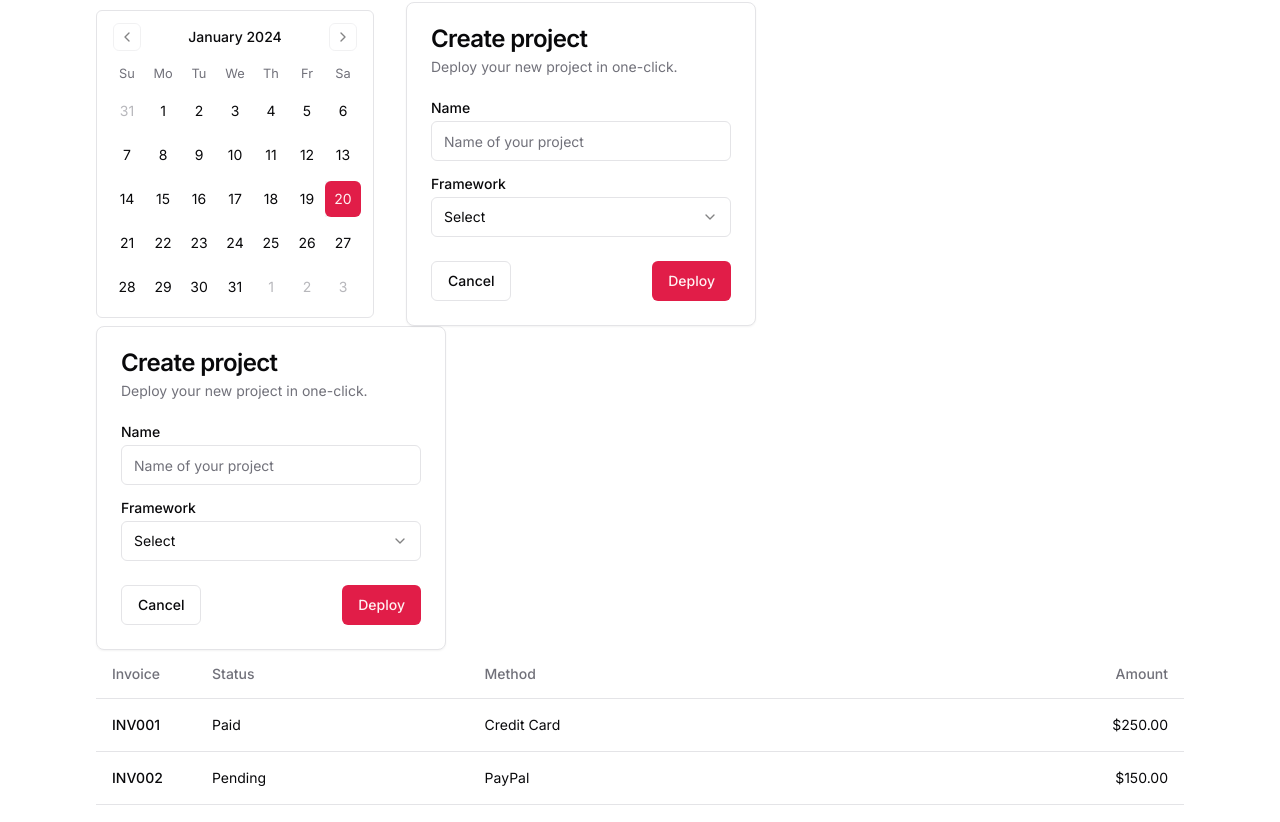
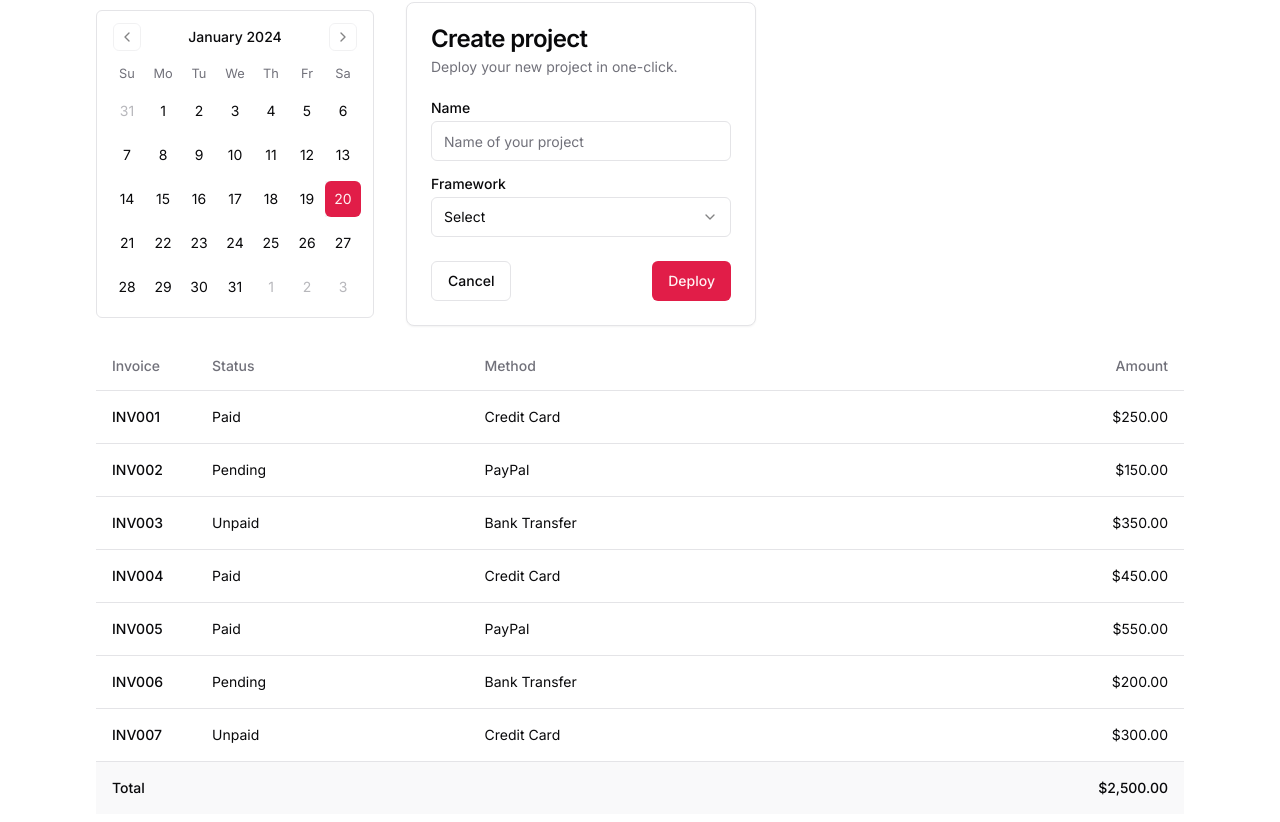
Before and after one commit to DrakeAlia/njs-shadcn, a Next.js app: page / in a window 1280 px wide. Shown: the part 878-1700 px from the top of the page. Built offline with nearby package versions, Linux system fonts and the light colour scheme.

Commit message:
removed and change some styles v1

```diff
--- a/app/page.tsx
+++ b/app/page.tsx
@@ -21,21 +21,15 @@
         <Button variant={"secondary"}>Learn More</Button>
         <Button variant={"default"}>Enroll Now</Button>
       </div>
-      {/* <div className="flex flex-col items-center m-3 px-5 py-8 gap-8 rounded-2xl border-2 border-gray-700">
-        <ProfileForm />
-      </div> */}
       <section className="flex flex-col justify-center">
         <div className="m-20 p-9 px-5 py-8 rounded-2xl border-2 border-gray-700">
           <ProfileForm />
         </div>
-        <div className="flex flex-row items-center gap-8 ">
+        <div className="flex flex-row items-center gap-8 mb-4">
           <CalendarDemo />
           <CardWithForm />
         </div>
       </section>
-      <div>
-        <CardWithForm />
-      </div>
       <div>
         <TableDemo />
       </div>
```
